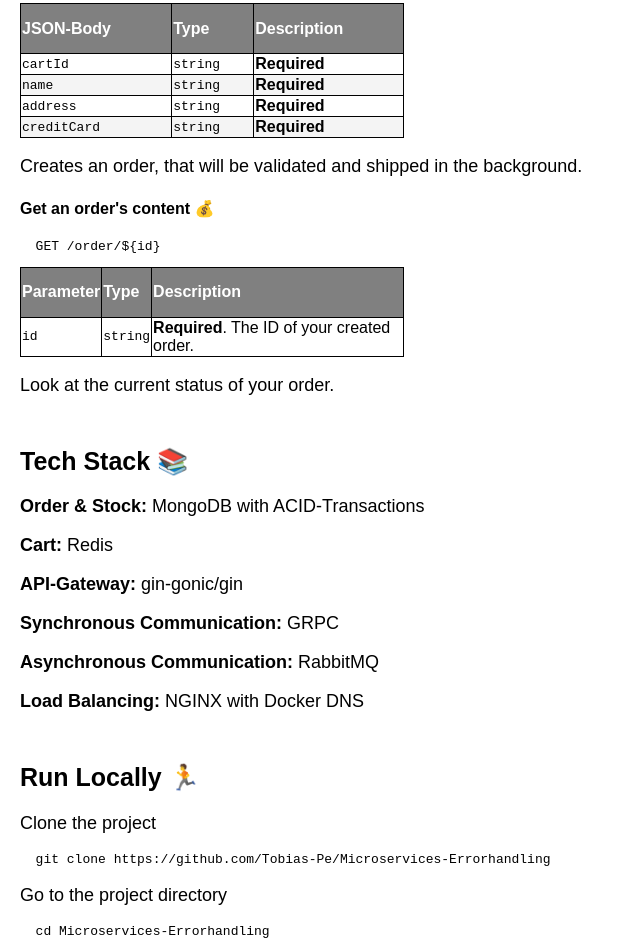
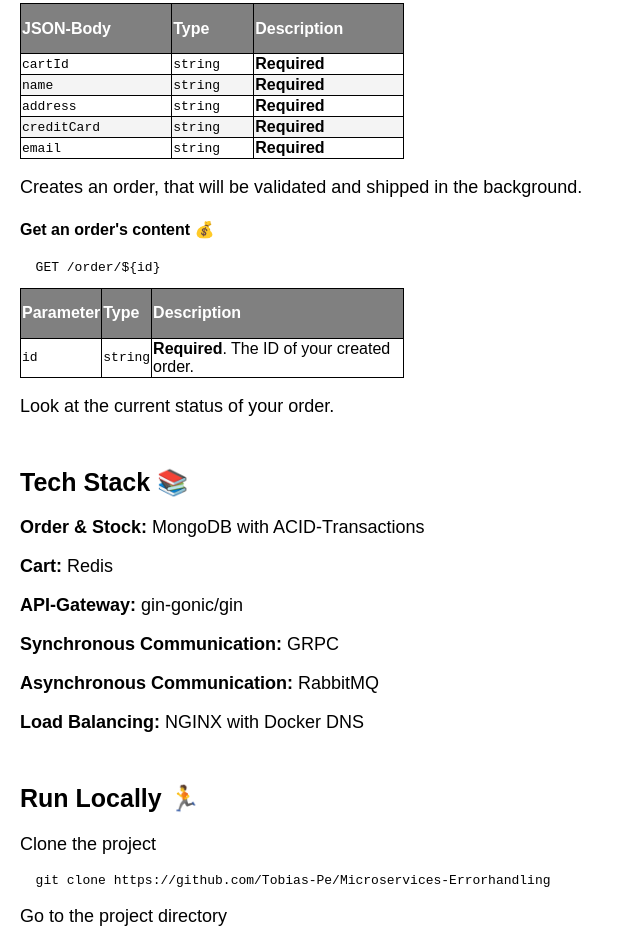
Before and after one commit to Tobias-Pe/microservices-error-handling, a plain HTML site: page assets/index.html in a window 1280 px wide. Shown: the part 2215-3153 px from the top of the page, without its empty margins (0-640 px from the left). Drawn offline with Linux system fonts and the light colour scheme.

Commit message:
:memo: update endpoint docu

```diff
--- a/assets/index.html
+++ b/assets/index.html
@@ -237,6 +237,11 @@
         <td style="text-align:left"><code>string</code></td>
         <td style="text-align:left"><strong>Required</strong></td>
     </tr>
+    <tr>
+        <td style="text-align:left"><code>email</code></td>
+        <td style="text-align:left"><code>string</code></td>
+        <td style="text-align:left"><strong>Required</strong></td>
+    </tr>
     </tbody>
 </table>
 <p>Creates an order, that will be validated and shipped in the background.</p>
```
Also changed, not shown: 1 other file.
